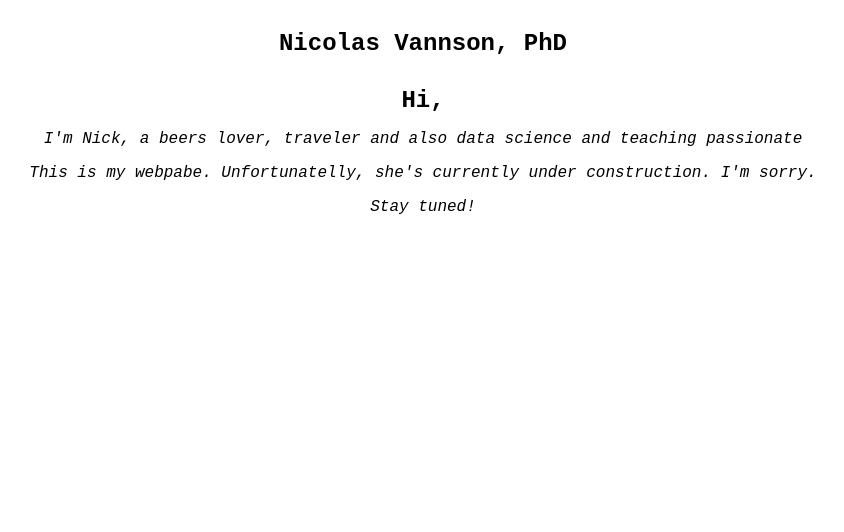
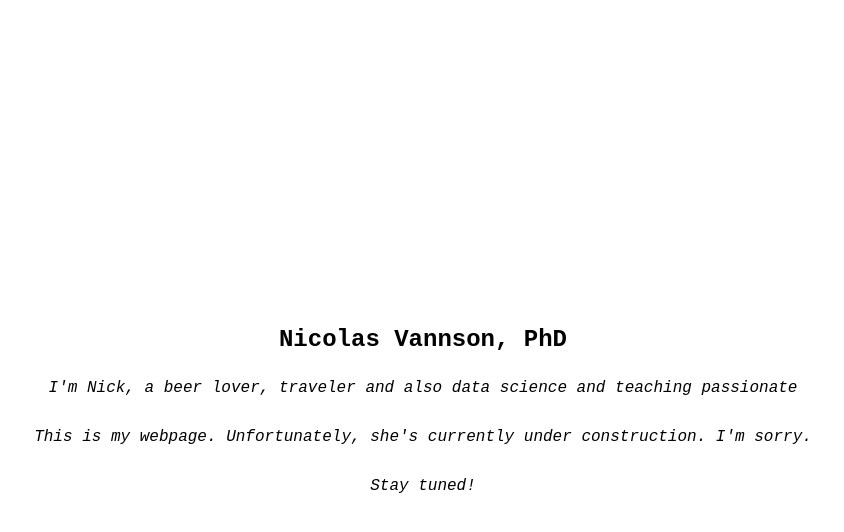
Before and after one commit to MEMAUDATA/memaudata.github.io, a plain HTML site: page index.html in a window 1280 px wide. Shown: the whole page, without its empty margins (217-1061 px from the left). Drawn offline with Linux system fonts and the light colour scheme.

Commit message:
Center message

```diff
--- a/index.html
+++ b/index.html
@@ -2,44 +2,34 @@
   <head>
     <meta charset="utf-8">
     <meta name="viewport" content="width=device-width, initial-scale=1">
-    <title>Welcome</title>
+    <title>memaudata</title>
+    <!-- Add the memaudata icon -->
+    <link rel="icon"  sizes="500x500" href="/static/favicon.png">
     <style>
+      body {
+        font-family: 'Courier New';
+        text-align: center;
+        height: 100vh;
+        display: flex;
+        flex-direction: column;
+        justify-content: center;
+        align-items: center;
+      }
+
       h2 {
-        text-align: center;
-        margin-top: 30px ;
-        margin-bottom: 5px ;
-        font-family: 'Courier New';
+        margin-bottom: 10px;
+      }
 
-      }
       p {
-        text-align: center;
-        margin-bottom: 10px ;
+        margin-bottom: 15px;
         font-style: italic;
         font-weight: lighter;
-        font-family: 'Courier New';
-
       }
-
     </style>
   </head>
   <body>
-
-    <h2> Nicolas Vannson, PhD</h2>
-
-
-    <h2>
-      Hi,
-    </h2>
-    <p>  I'm Nick, a beers lover, traveler and also data science and teaching passionate
-    </p>
-    <p>
-      This is my webpabe. Unfortunatelly, she's currently under construction. I'm sorry.
-    </p>
-    <p> Stay tuned!</p>
-
-
-
-
-
+    <h2>Nicolas Vannson, PhD</h2>
+    <p>I'm Nick, a beer lover, traveler and also data science and teaching passionate</p>
+    <p>This is my webpage. Unfortunately, she's currently under construction. I'm sorry.</p>
+    <p>Stay tuned!</p>
   </body>
-</html>
```
